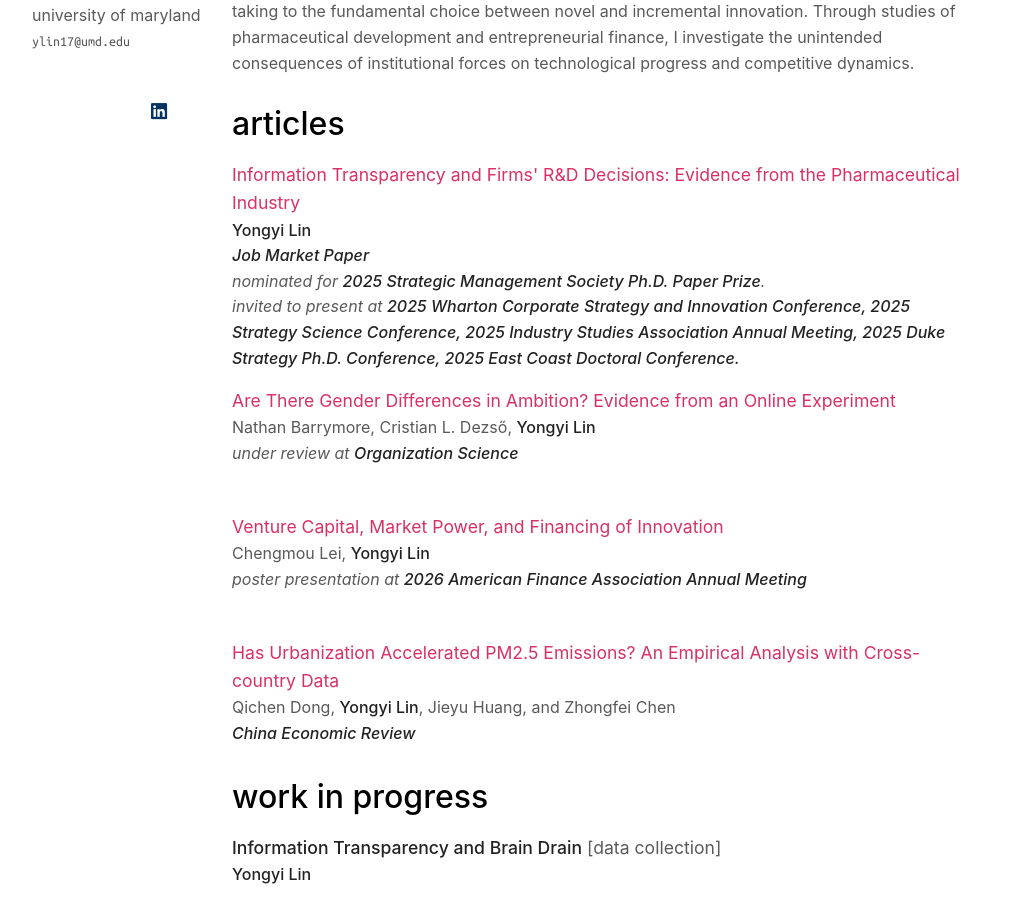
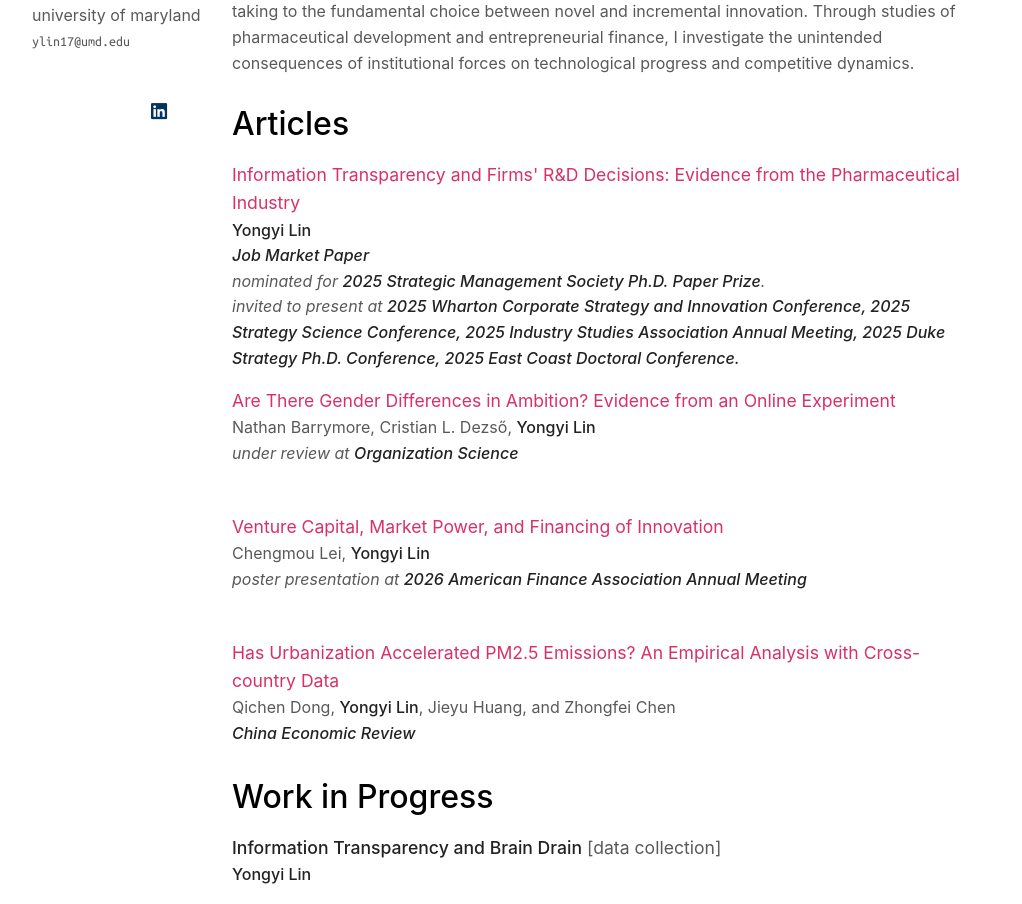
Before and after one commit to yongyi-lin/yongyi-lin.github.io, a Jekyll site: the page built from index.md, in a window 1280 px wide and 1400 px high. Shown: the part 333-1237 px from the top of the window, without its empty margins (128-1150 px from the left). Built offline with Jekyll 4.4.1, drawn with Linux system fonts in a browser that asks for light colours; some web fonts are replaced; a style sheet for code colours, icons or effects is not loaded.

Commit message:
Capitalize section headings (Articles, Work in Progress, Teaching)
Made-with: Cursor

```diff
--- a/_includes/publications.md
+++ b/_includes/publications.md
@@ -1,4 +1,4 @@
-<h2 id="publications" style="font-size:2rem;">articles</h2>
+<h2 id="publications" style="font-size:2rem;">Articles</h2>
 <div class="publications">
   <ol class="bibliography" style="padding-left: 0;">
     {% for link in site.data.publications.main %}
@@ -37,7 +37,7 @@
 </div>
 
 <!-- Work in Progress Section -->
-<h2 id="work-in-progress">work in progress</h2>
+<h2 id="work-in-progress">Work in Progress</h2>
 {% for project in site.data.publications.work_in_progress %}
 <div class="pub-row" style="margin-bottom: 0;">
   <div class="col-sm-9" style="position: relative;padding-right: 15px;padding-left: 0px;">
--- a/_includes/services.md
+++ b/_includes/services.md
@@ -1,4 +1,4 @@
-<h2 id="teaching" style="font-size:2rem;">teaching</h2>
+<h2 id="teaching" style="font-size:2rem;">Teaching</h2>
 <p>As an instructor:</p>
 <ul>
   <li>BMGT392 International Business • Undergraduate Core • University of Maryland</li>
```
